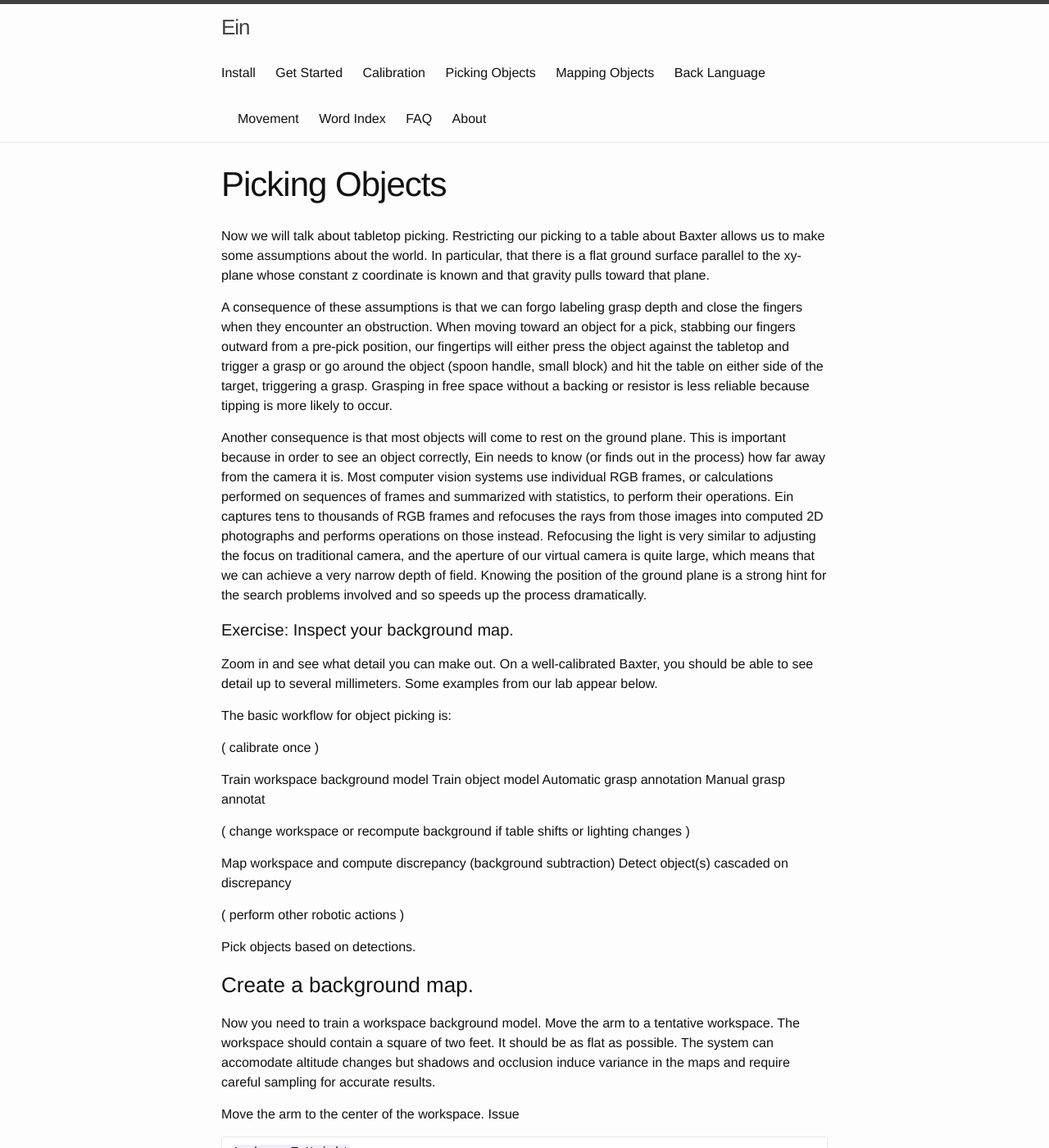
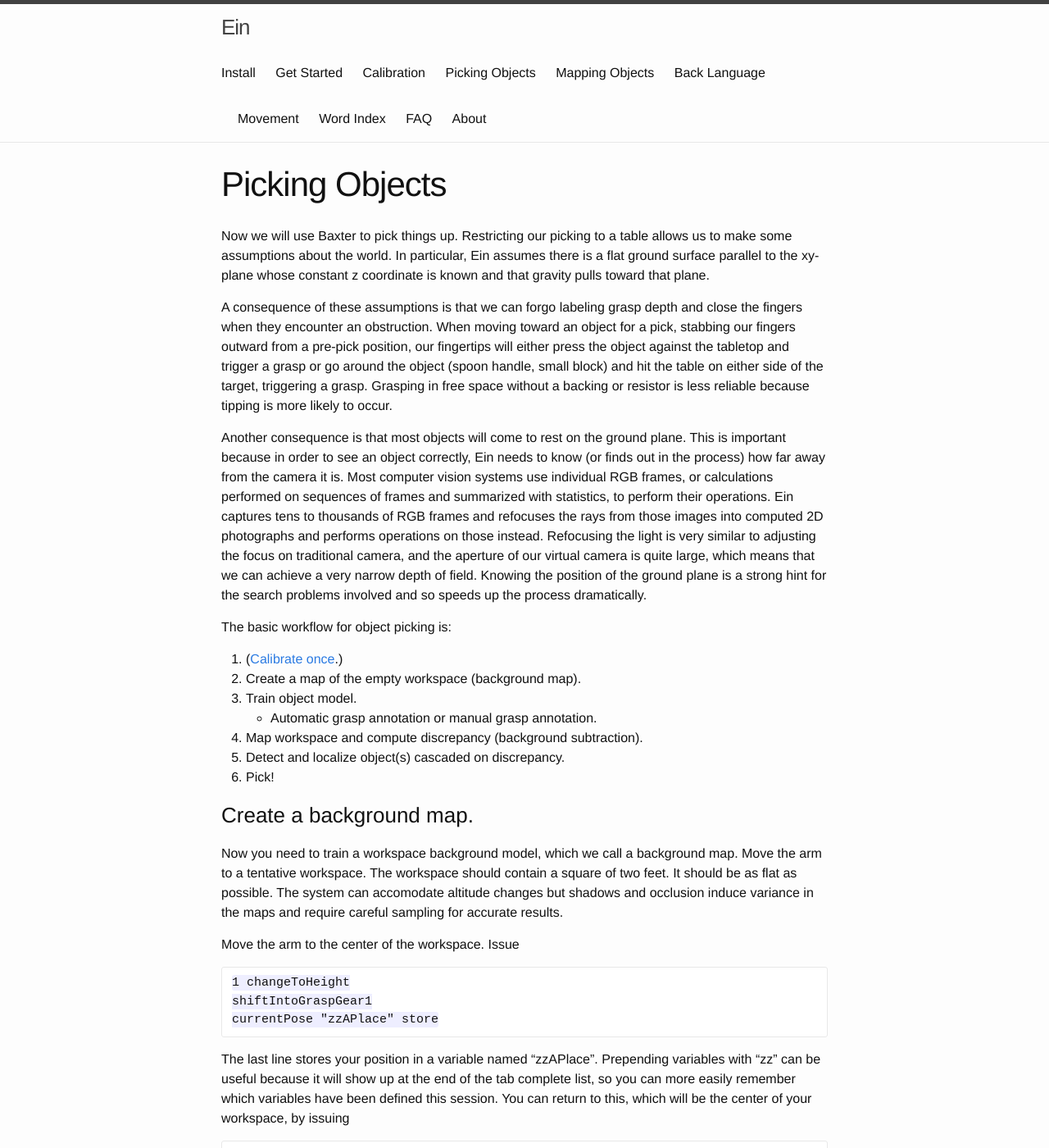
Before and after one commit to h2r/ein, a Jekyll site: the page built from pickingobjects.md, in a window 1280 px wide and 1400 px high. Shown: the whole window at 82% size. Built offline with Jekyll 4.4.1, drawn with Linux system fonts in a browser that asks for light colours; some of the changed text lies outside the part shown.

Commit message:
more pictures of picking proceses
Former-commit-id: d3b2055c471ad2cd59abc9aaa94da5c82f8072d9

````diff
--- a/pickingobjects.md
+++ b/pickingobjects.md
@@ -7,10 +7,11 @@
 
 
 
-Now we will talk about tabletop picking. Restricting our picking to a table
-about Baxter allows us to make some assumptions about the world. In particular,
-that there is a flat ground surface parallel to the xy-plane whose constant z
-coordinate is known and that gravity pulls toward that plane.
+Now we will use Baxter to pick things up. Restricting our picking to a
+table allows us to make some assumptions about the world. In
+particular, Ein assumes there is a flat ground surface parallel to the
+xy-plane whose constant z coordinate is known and that gravity pulls
+toward that plane.
 
 A consequence of these assumptions is that we can forgo labeling grasp depth
 and close the fingers when they encounter an obstruction. When moving toward an
@@ -20,55 +21,42 @@
 either side of the target, triggering a grasp. Grasping in free space without a
 backing or resistor is less reliable because tipping is more likely to occur.
 
-Another consequence is that most objects will come to rest on the ground plane.
-This is important because in order to see an object correctly, Ein needs to know
-(or finds out in the process) how far away from the camera it is.  Most computer
-vision systems use individual RGB frames, or calculations performed on sequences of
-frames and summarized with statistics, to perform their operations. Ein captures
-tens to thousands of RGB frames and refocuses the rays from those images into
-computed 2D photographs and performs operations on those instead. Refocusing the light
-is very similar to adjusting the focus on traditional camera, and the aperture of
-our virtual camera is quite large, which means that we can achieve a very narrow
-depth of field. Knowing the position of the ground plane is a strong hint for the
-search problems involved and so speeds up the process dramatically.
-
-
-#### Exercise:  Inspect your background map.
-
-Zoom in and see what detail you can make out.  On a well-calibrated
-Baxter, you should be able to see detail up to several millimeters.
-Some examples from our lab appear below.
+Another consequence is that most objects will come to rest on the
+ground plane.  This is important because in order to see an object
+correctly, Ein needs to know (or finds out in the process) how far
+away from the camera it is.  Most computer vision systems use
+individual RGB frames, or calculations performed on sequences of
+frames and summarized with statistics, to perform their
+operations. Ein captures tens to thousands of RGB frames and refocuses
+the rays from those images into computed 2D photographs and performs
+operations on those instead. Refocusing the light is very similar to
+adjusting the focus on traditional camera, and the aperture of our
+virtual camera is quite large, which means that we can achieve a very
+narrow depth of field. Knowing the position of the ground plane is a
+strong hint for the search problems involved and so speeds up the
+process dramatically.
 
 
 
 The basic workflow for object picking is:
 
-( calibrate once )
-
-Train workspace background  model
-Train object model
-  Automatic grasp annotation
-    Manual grasp annotat
-
-( change workspace or recompute background if table shifts or lighting changes )
-
-Map workspace and compute discrepancy (background subtraction)
-Detect object(s) cascaded on discrepancy
-
-( perform other robotic actions )
-
-Pick objects based on detections.
-
-
+1. ([Calibrate once](../calibration).)
+1. Create a map of the empty workspace (background map).
+1. Train object model.
+   - Automatic grasp annotation or manual grasp annotation.
+1. Map workspace and compute discrepancy (background subtraction).
+1. Detect and localize object(s) cascaded on discrepancy.
+1. Pick!
 
 
 ### Create a background map.
 
-Now you need to train a workspace background model.  Move the arm to a
-tentative workspace. The workspace should contain a square of two
-feet. It should be as flat as possible. The system can accomodate
-altitude changes but shadows and occlusion induce variance in the maps
-and require careful sampling for accurate results.
+Now you need to train a workspace background model, which we call a
+background map.  Move the arm to a tentative workspace. The workspace
+should contain a square of two feet. It should be as flat as
+possible. The system can accomodate altitude changes but shadows and
+occlusion induce variance in the maps and require careful sampling for
+accurate results.
 
 Move the arm to the center of the workspace. Issue
 ```
@@ -112,6 +100,15 @@
 taller than a few centimeters will start to blur due to defocus.
 
 
+#### Exercise:  Inspect your background map.
+
+Zoom in and see what detail you can make out.  On a well-calibrated
+Baxter, you should be able to see detail up to several millimeters.
+Some examples from our lab appear below.
+
+![Background map](../assets/bg.jpg)
+
+
 When picking objects, you can change the gripper gap and retake the
 gripper mask by pointing the arm at magic paper as during calibration
 and running:
@@ -119,19 +116,51 @@
 setGripperMaskWithMotion
 ```
 
+Here is an example of a background map with an incorrect grapper mask;
+note the dark gripper pixels smeared on the lower part of the image.
+
+
+![Background map with bad gripper mask](../assets/bg_badgrippermask.jpg)
+
+
 ### Update the observed map.
 
-#### Exercise: Put several objects in the scene and update the
-     observed map.
+Next update the observed map.  Run `tableTakeScene` to create a map by
+moving the arm in a spiral pattern.  This map will be rendered in the
+Gaussian Map Observed View" window shortly after the arm stops moving.
+Once you have created an observed map and background map, the
+discrepancy views will also populate, showing differences between the
+observed and background maps.  Here is an example showing the Allen
+wrench from the Baxter gripper toolkit.  Note that the discrepancy
+density view is nearly all black except for the well-segmented
+wrench. It may help to overlay the observed map and discrepancy
+density windows and alt-tab between them to find differences.  If you
+do not see a well-segmented object, check your calibration and verify
+that the lighting hasn't changed since you made your background map.
+
+<img src="../assets/allenwrench_observed.jpg" width="350" alt="Observed map with allen wrench."/>
+<img src="../assets/allenwrench_density.jpg" width="350" alt="Observed map with ."/>
+
+
+#### Exercise: Put several objects in the scene and update the observed map.
 
 Inspect the observed map, background map, and discrepancy view.  If
      the objects do not appear well-segmented in the discrepancy
      window, than there may be a problem with your calibration.
 
+#### Exercise: Remove all objects from the scene and update the observed map.  Verify the discrepancy is empty.
+
+Below is an example of an observed map and discrepancy view taken
+immediately after making a background map.
+
+
+<img src="../assets/bg_observed.jpg" width="350" alt="Observed map with no objects."/>
+<img src="../assets/bg_discrepancy.jpg" width="350" alt="Discrepancy with no objects."/>
+
 ###  Pick a known object.
 
 We will first demonstrate picking with a pre-trained model from the
-Rethink Baxter kit, the allen wrench.  Make sure the gripper gap is at
+Rethink Baxter kit, the Allen wrench.  Make sure the gripper gap is at
 its narrowest setting. Equip the rectangular rubber tips; we will be
 trying for a flush grasp.  Find the allen wrench from a Baxter
 parallel gripper kit and place it in the workspace.  Issue
@@ -145,34 +174,36 @@
 #### Exercise: Dribble
 
 Write a program to pick the object, perturb position, and place it.
-Run it 100 times.
+The word `perturbPosition` moves the arm a random position and
+orientation from its current location.  The word `touchDown` moves the
+arm to touch the table.  Run it 100 times.
 
+
+Ein includes a word to do this task in a loop:
 
 ```
 tableInfiniteDribbleBest
 ```
 
-That should pick a bunch.
+Compare your implementation to ours.
 
 ### Make a model for your object.
 
 But you probably want to do more than that one object!  Next, find an
 object you want to pick, and make sure it fits in the grippers.  Place
 the object at the center of the workspace and return the arm as well
-with
+with `goHome`.
 
-```
-zzAPlace moveEeToPoseWord
-```
-
-Clear the space of any other object and run
+Place the object under the end effector, clear the space of any other
+object, and run
 
 ```
 tableQuickScan
 ```
 
-This generates an object model capable of localizing the object once moved and rotated within
-the plane of the table. Now you need to annotate a grasp. Issue
+This generates an object model capable of localizing the object once
+moved and rotated within the plane of the table. Now you need to
+annotate a grasp. Issue
 
 ```
 tableLock3dGrasp
````
Also changed, not shown: assets/allenwrench.jpg (added), assets/allenwrench_density.jpg (added), assets/allenwrench_observed.jpg (added), assets/bg.jpg (added), assets/bg_badgrippermask.jpg (added), assets/bg_discrepancy.jpg (added), assets/bg_observed.jpg (added).
